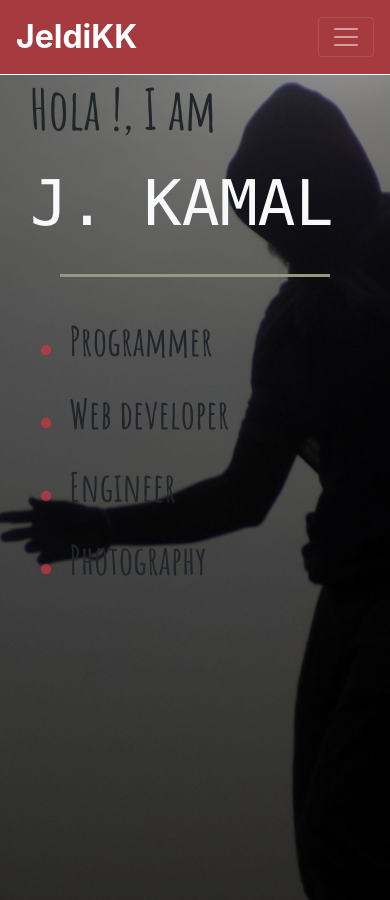
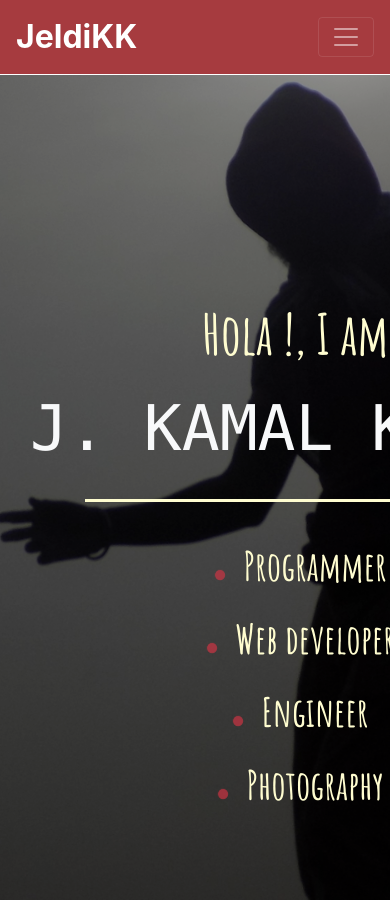
Before and after one commit to jeldikk/jekyll-static-site, a Jekyll site: the page built from home.md, in a window 390 px wide and 900 px high. Built offline with Jekyll 4.4.1, drawn with Linux system fonts in a browser that asks for light colours.

Commit message:
modified main.css suitable for mobile responsive

```diff
--- a/assets/css/main.css
+++ b/assets/css/main.css
@@ -79,6 +79,14 @@
     text-align: center;
 }
 
+.small-screen-description {
+    color : rgb(255,253,208);
+    top:25%;
+
+    position: absolute;
+    text-align: center;
+}
+
 .skill_row {
     font-size : 40px;
 }
@@ -92,7 +100,7 @@
 
 .landing-iam {
     font-size : 40px;
-    font-family : 'Amatic SC', cursive;
+    //font-family : 'Amatic SC', cursive;
 }
 
 #aboutme_nav {
```
